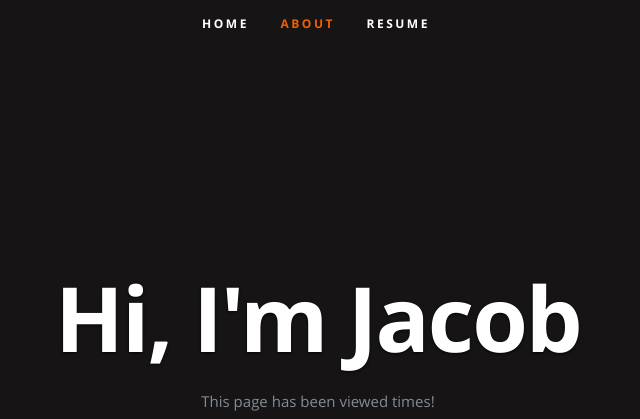
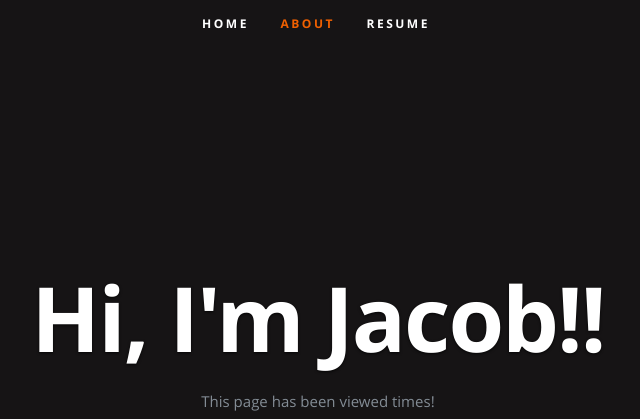
Before and after one commit to jacobrone/MyResume, a plain HTML site: page frontend/index.html in a window 1280 px wide. Shown: the top 419 px of the page, without its empty margins (324-964 px from the left). Drawn offline with nearby package versions, Linux system fonts and the light colour scheme.

Commit message:
updated name in html

```diff
--- a/frontend/index.html
+++ b/frontend/index.html
@@ -54,7 +54,7 @@
 
       <div class="row banner">
          <div class="banner-text">
-            <h1 class="responsive-headline">Hi, I'm Jacob</h1>
+            <h1 class="responsive-headline">Hi, I'm Jacob!!</h1>
 
             <p>This page has been viewed <a id="counter"></a> times!</p>
             <ul class="social">
```
